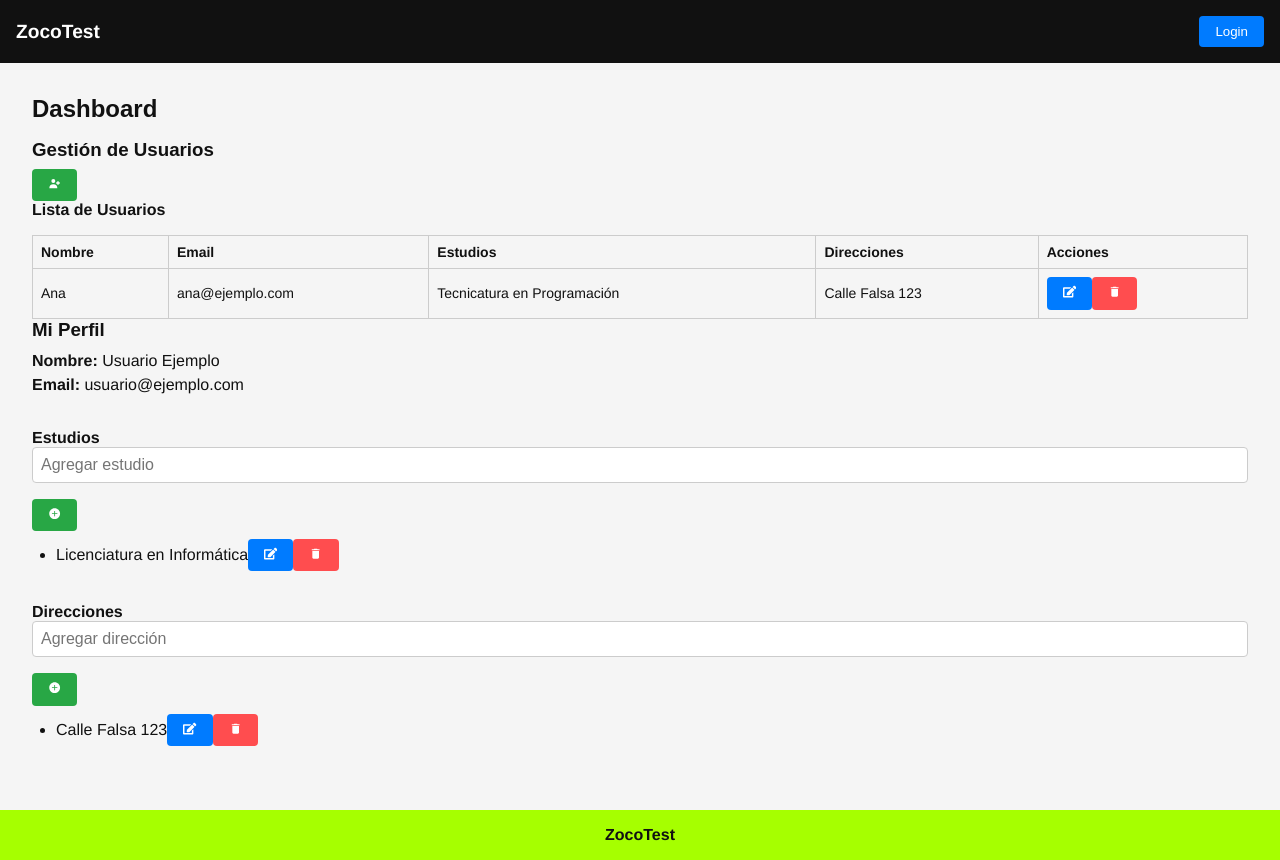
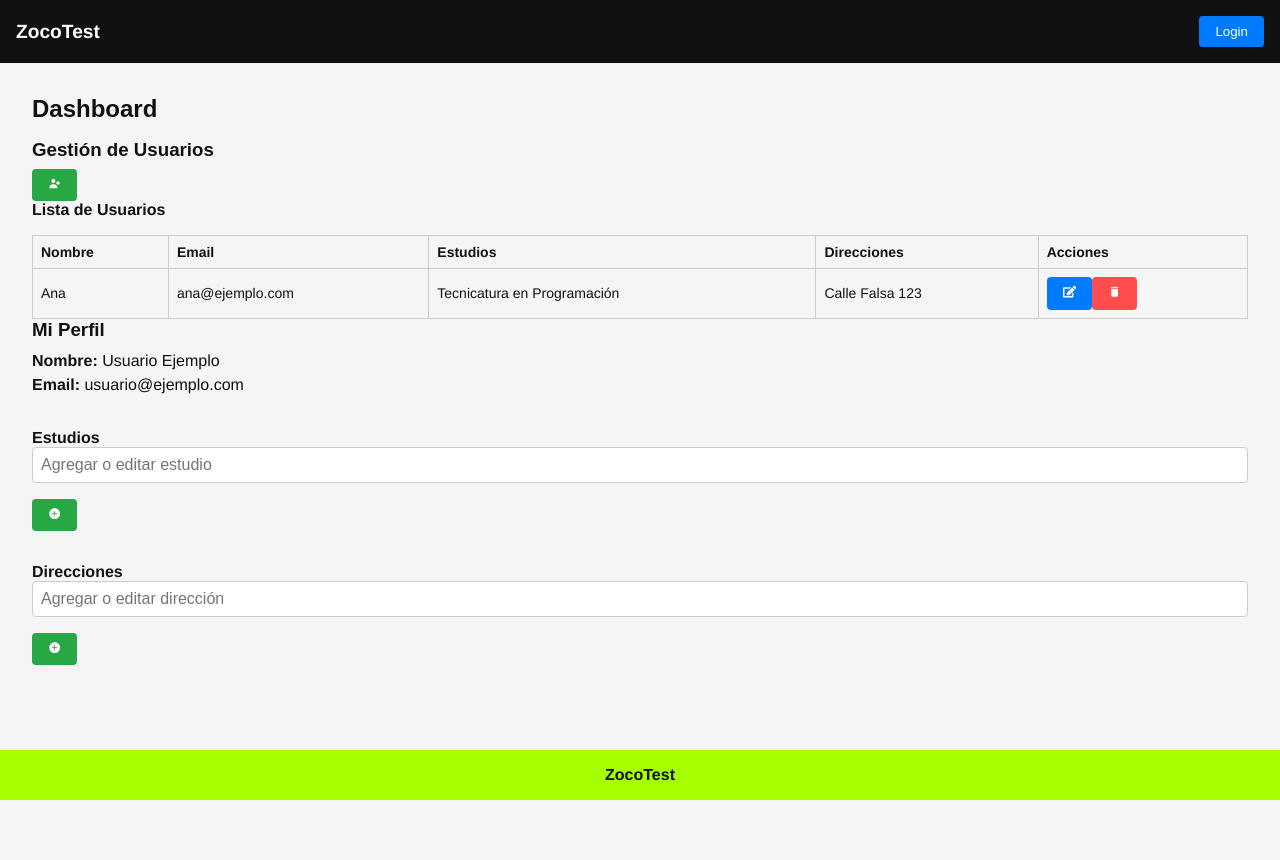
Before and after one commit to AndresSantamarina/ZocoTest, a React (Vite) app: page / in a window 1280 px wide. After the commit the page ends 800 px from the top, so only its background shows below. Built offline with nearby package versions, Linux system fonts and the light colour scheme.

Commit message:
add user functionalities, create, edit and delete info

```diff
--- a/src/pages/Dashboard/Dashboard.jsx
+++ b/src/pages/Dashboard/Dashboard.jsx
@@ -10,6 +10,12 @@ const Dashboard = () => {
   const [showModal, setShowModal] = useState(false);
   const [modalTitle, setModalTitle] = useState("Crear Usuario");
   const [selectedUser, setSelectedUser] = useState(null);
+  const [estudioInput, setEstudioInput] = useState("");
+  const [direccionInput, setDireccionInput] = useState("");
+  const [editEstudioIndex, setEditEstudioIndex] = useState(null);
+  const [editDireccionIndex, setEditDireccionIndex] = useState(null);
+  const [estudios, setEstudios] = useState([]);
+  const [direcciones, setDirecciones] = useState([]);
 
   const [users, setUsers] = useState([
     {
@@ -47,6 +53,70 @@ const Dashboard = () => {
     }
   };
 
+  const handleDeleteUser = (id) => {
+    const confirm = window.confirm("¿Estás seguro de eliminar este usuario?");
+    if (confirm) {
+      setUsers((prevUsers) => prevUsers.filter((user) => user.id !== id));
+    }
+  };
+
+  const handleSubmitEstudio = (e) => {
+    e.preventDefault();
+    if (estudioInput.trim() === "") return;
+
+    if (editEstudioIndex !== null) {
+      const updated = [...estudios];
+      updated[editEstudioIndex] = estudioInput;
+      setEstudios(updated);
+      setEditEstudioIndex(null);
+    } else {
+      setEstudios([...estudios, estudioInput]);
+    }
+
+    setEstudioInput("");
+  };
+
+  const handleSubmitDireccion = (e) => {
+    e.preventDefault();
+    if (direccionInput.trim() === "") return;
+
+    if (editDireccionIndex !== null) {
+      const updated = [...direcciones];
+      updated[editDireccionIndex] = direccionInput;
+      setDirecciones(updated);
+      setEditDireccionIndex(null);
+    } else {
+      setDirecciones([...direcciones, direccionInput]);
+    }
+
+    setDireccionInput("");
+  };
+
+  const handleEditItem = (index, type) => {
+    if (type === "estudio") {
+      setEstudioInput(estudios[index]);
+      setEditEstudioIndex(index);
+    } else {
+      setDireccionInput(direcciones[index]);
+      setEditDireccionIndex(index);
+    }
+  };
+
+  const handleDeleteItem = (index, type) => {
+    if (type === "estudio") {
+      setEstudios(estudios.filter((_, i) => i !== index));
+      if (editEstudioIndex === index) {
+        setEditEstudioIndex(null);
+        setEstudioInput("");
+      }
+    } else {
+      setDirecciones(direcciones.filter((_, i) => i !== index));
+      if (editDireccionIndex === index) {
+        setEditDireccionIndex(null);
+        setDireccionInput("");
+      }
+    }
+  };
   return (
     <div className="dashboard">
       <h2>Dashboard</h2>
@@ -88,7 +158,10 @@ const Dashboard = () => {
                     >
                       <FaEdit />
                     </button>
-                    <button className="button-delete">
+                    <button
+                      className="button-delete"
+                      onClick={() => handleDeleteUser(user.id)}
+                    >
                       <MdDelete />
                     </button>
                   </td>
@@ -109,42 +182,68 @@ const Dashboard = () => {
         <div className="related-data">
           <div className="section">
             <h4>Estudios</h4>
-            <form className="career-form">
-              <input type="text" id="career" placeholder="Agregar estudio" />
+            <form className="career-form" onSubmit={handleSubmitEstudio}>
+              <input
+                type="text"
+                placeholder="Agregar o editar estudio"
+                value={estudioInput}
+                onChange={(e) => setEstudioInput(e.target.value)}
+              />
               <button className="button-confirm">
                 <IoIosAddCircle />
               </button>
             </form>
             <ul>
-              <li>
-                Licenciatura en Informática
-                <button className="button-edit">
+              {estudios.map((item, index) => (
+                <li key={index}>
+                  {item}
+                  <button
+                    className="button-edit"
+                    onClick={() => handleEditItem(index, "estudio")}
+                  >
                     <FaEdit />
                   </button>
-                <button className="button-delete">
+                  <button
+                    className="button-delete"
+                    onClick={() => handleDeleteItem(index, "estudio")}
+                  >
                     <MdDelete />
                   </button>
                 </li>
+              ))}
             </ul>
           </div>
           <div className="section">
             <h4>Direcciones</h4>
-            <form className="address-form">
-              <input type="text" id="address" placeholder="Agregar dirección" />
+            <form className="address-form" onSubmit={handleSubmitDireccion}>
+              <input
+                type="text"
+                placeholder="Agregar o editar dirección"
+                value={direccionInput}
+                onChange={(e) => setDireccionInput(e.target.value)}
+              />
               <button className="button-confirm">
                 <IoIosAddCircle />
               </button>
             </form>
             <ul>
-              <li>
-                Calle Falsa 123
-                <button className="button-edit">
+              {direcciones.map((item, index) => (
+                <li key={index}>
+                  {item}
+                  <button
+                    className="button-edit"
+                    onClick={() => handleEditItem(index, "direccion")}
+                  >
                     <FaEdit />
                   </button>
-                <button className="button-delete">
+                  <button
+                    className="button-delete"
+                    onClick={() => handleDeleteItem(index, "direccion")}
+                  >
                     <MdDelete />
                   </button>
                 </li>
+              ))}
             </ul>
           </div>
         </div>
```
Lines whose indentation alone changed are shown as unchanged.
